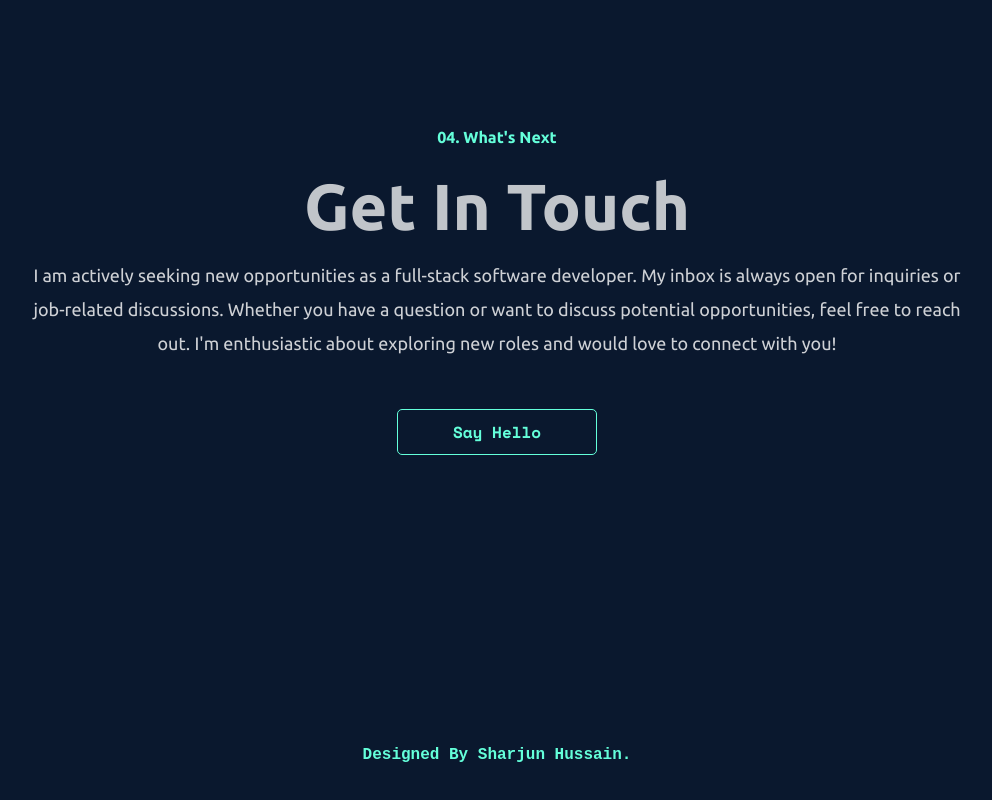
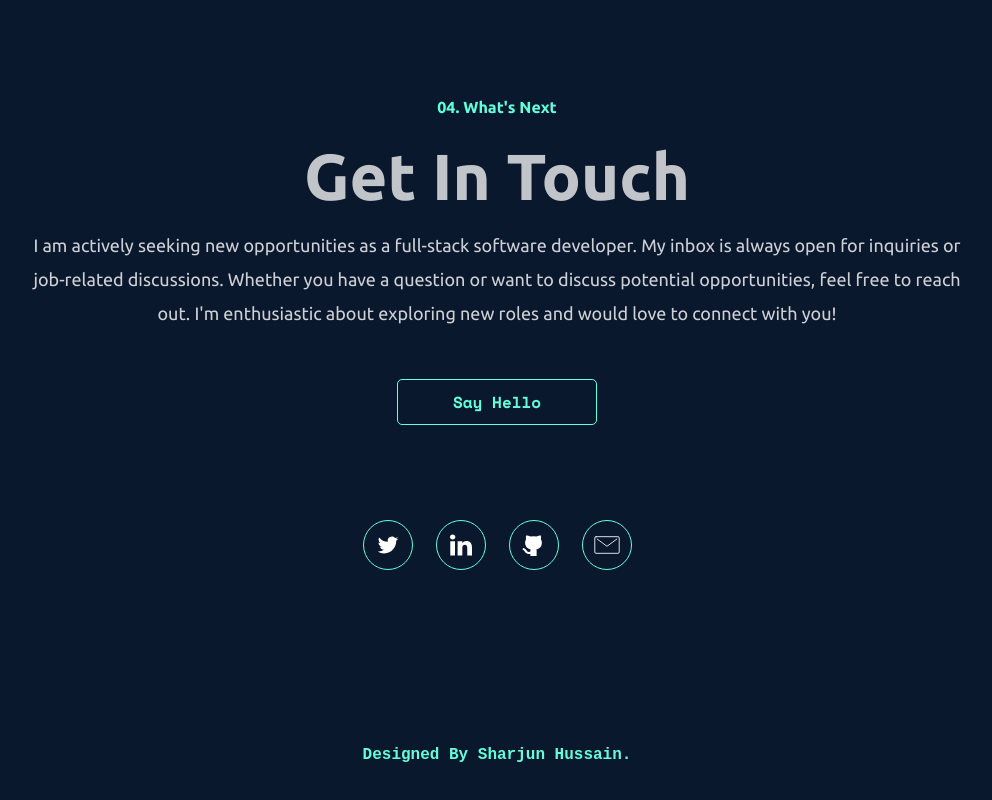
Before and after one commit to Sharjun-Hussain/Portfolio-Sharjun-Hussain, a React (Vite) app: page / in a window 1280 px wide. Shown: the part 2799-3599 px from the top of the page, without its empty margins (143-1135 px from the left). Built offline with nearby package versions, Linux system fonts and the light colour scheme.

Commit message:
Social Icons Added

```diff
--- a/src/App.css
+++ b/src/App.css
@@ -391,6 +391,24 @@ transform: translateY(10px);
 
 /* Contact Section */
 
+
+.Social{
+  width: 50px;
+  height: 50px;
+  border: 1px solid var(--special-color);
+  border-radius: 40px;
+  align-items: center;
+  justify-content: center;
+  place-items: center;
+  display: flex;
+  cursor: pointer;
+  transition: 0.3s;
+  margin: 5px;
+}
+
+.Social:hover{
+  filter: drop-shadow(0px 0px 6px #64ffda);
+}
 .contact-section{
   height: 100vh;
   display: flex;
--- a/src/Components/Contact.jsx
+++ b/src/Components/Contact.jsx
@@ -1,5 +1,10 @@
 /* eslint-disable react/no-unescaped-entities */
 // import Tilt from "react-parallax-tilt";
+
+import  Twitter  from "../assets/Icons/Twitter.svg";
+import  Linkedin  from "../assets/Icons/Linkedin.svg";
+import  Mail  from "../assets/Icons/Mail.svg";
+import  Github  from "../assets/Icons/Github.svg";
 import { motion } from "framer-motion";
 
 import { Col, Container, Row } from "react-bootstrap";
@@ -49,6 +54,19 @@ const Contact = () => {
             </div>
           </Row>
         </Container>
+        <Container>
+          <Row>
+            <Col>
+            <div className="SocialIconsWrapper d-flex justify-content-center gap-3 ">
+              <a href="https://twitter.com/sharjun_hussain/"><div className="Social"><img src={Twitter} width={30} /></div></a>
+              <a href="https://www.linkedin.com/in/sharjun-hussain/"><div className="Social"><img src={Linkedin} width={22} /></div></a>
+              <a href="https://github.com/Sharjun-Hussain/"><div className="Social"><img src={Github} width={25} /></div></a>
+              <a href="mailto:sharjunhussain@outlook.com"> <div className="Social"><img src={Mail} width={30} /></div></a>
+
+            </div>
+            </Col>
+          </Row>
+        </Container>
       </div>
 
       <div className="footer d-flex justify-content-center pb-5">
```
